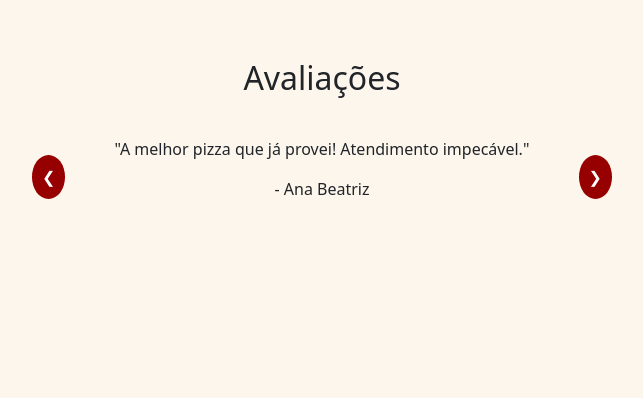
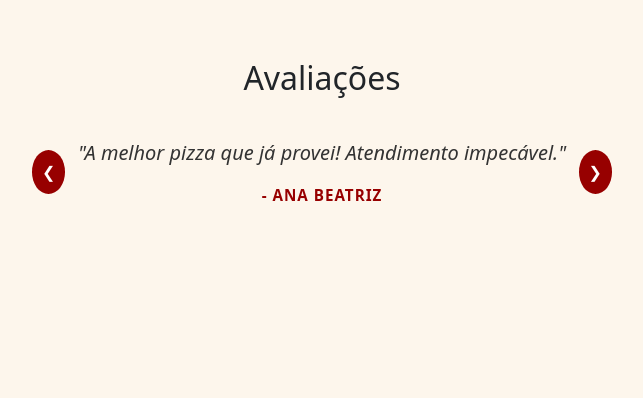
Before and after one commit to beatrizfmedeiros/projeto-backend, a Flask app: page / in a window 1280 px wide. Shown: the part 2251-2649 px from the top of the page, without its empty margins (318-961 px from the left). Run offline with Flask 3, Linux system fonts and the light colour scheme; a user stored in the database is signed in; parts of the project's set-up code (start-up, migrations or seed data) failed here and were passed over.

Commit message:
fix(frontend): resolve blank issue in reviews slider by adding translation transform and beautiful centered styles

```diff
--- a/frontend/static/css/style.css
+++ b/frontend/static/css/style.css
@@ -361,12 +361,33 @@ header {
 .slide {
   min-width: 100%;
   box-sizing: border-box;
-  padding: 20px;
+  padding: 20px 40px;
   opacity: 0;
   transition: opacity 0.5s;
+  text-align: center;
 }
 
 .slide.active { opacity: 1; }
+
+.slide blockquote {
+  font-size: 1.25rem;
+  font-style: italic;
+  color: #333333;
+  margin: 0 auto 15px auto;
+  line-height: 1.6;
+  max-width: 500px;
+  border: none;
+  padding: 0;
+}
+
+.slide p {
+  font-weight: 700;
+  color: #970000; /* Vermelho da marca */
+  margin: 0;
+  font-size: 0.95rem;
+  text-transform: uppercase;
+  letter-spacing: 1px;
+}
 
 .slider-btn {
   position: absolute;
--- a/frontend/static/js/script.js
+++ b/frontend/static/js/script.js
@@ -58,6 +58,11 @@ function showSlide(n) {
   slides.forEach(s => s.classList.remove('active'));
   currentSlide = (n + slides.length) % slides.length;
   slides[currentSlide].classList.add('active');
+
+  const slider = document.querySelector('.slider');
+  if (slider) {
+    slider.style.transform = `translateX(-${currentSlide * 100}%)`;
+  }
 }
 
 function nextSlide() { showSlide(currentSlide + 1); }
```
